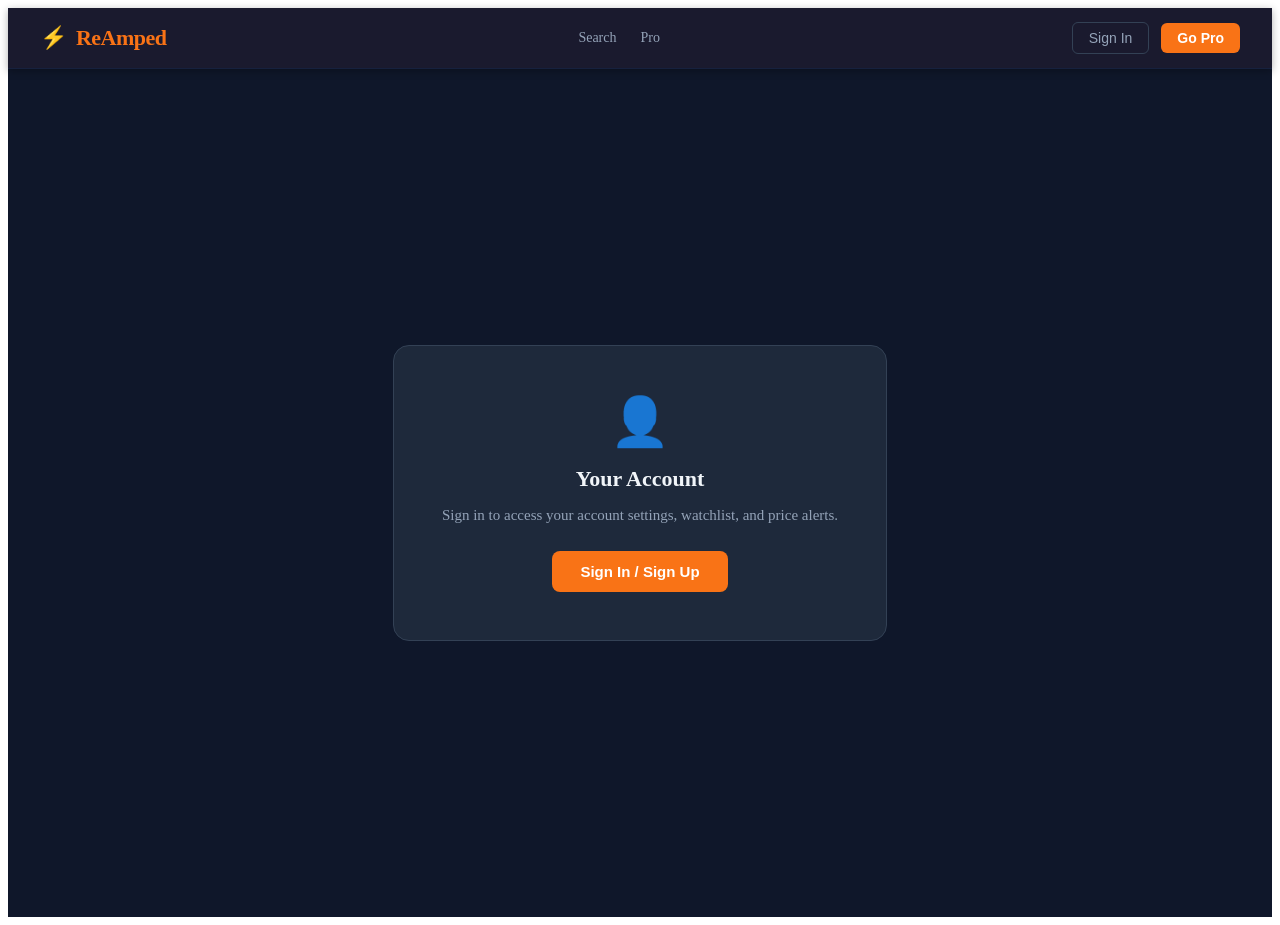
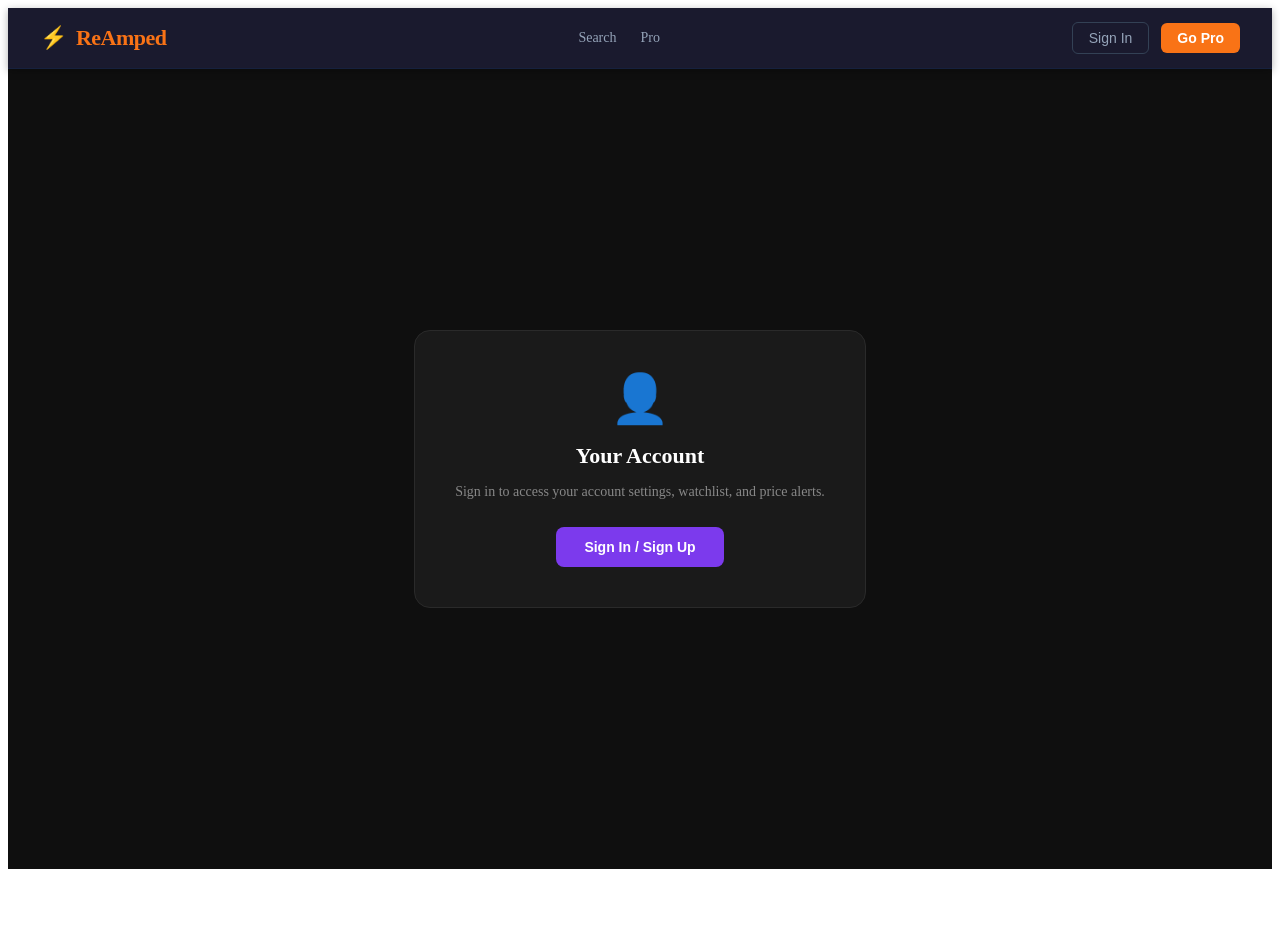
Before and after one commit to glenthomas73-arch/reamped, a React (Create React App) app in the folder frontend/: page /account in a window 1280 px wide. After the commit the page ends 877 px from the top, so only its background shows below. Built offline with nearby package versions, Linux system fonts and the light colour scheme; no server answers.

Commit message:
feat(AccountPage): live subscription status, billing details, cancel-with-confirm flow

```diff
--- a/frontend/src/pages/AccountPage.js
+++ b/frontend/src/pages/AccountPage.js
@@ -1,10 +1,35 @@
-import React from 'react';
+import React, { useState, useEffect, useCallback } from 'react';
 import { Link, useNavigate } from 'react-router-dom';
 import { useAuth } from '../AuthContext';
 
+const API_BASE = process.env.REACT_APP_API_URL || 'http://localhost:3001';
+
 export default function AccountPage() {
-    const { user, logout, isPro } = useAuth();
+      const { user, token, logout, isPro } = useAuth();
       const navigate = useNavigate();
+      const [subStatus, setSubStatus] = useState(null);
+      const [subLoading, setSubLoading] = useState(false);
+      const [cancelLoading, setCancelLoading] = useState(false);
+      const [cancelConfirm, setCancelConfirm] = useState(false);
+      const [cancelDone, setCancelDone] = useState(null); // { cancel_at }
+  const [subError, setSubError] = useState('');
+
+  const fetchSubStatus = useCallback(async () => {
+          if (!token || !isPro) return;
+          setSubLoading(true);
+          try {
+                    const res = await fetch(`${API_BASE}/api/subscriptions/status`, {
+                                headers: { Authorization: `Bearer ${token}` },
+                    });
+                    if (res.ok) {
+                                const data = await res.json();
+                                setSubStatus(data);
+                    }
+          } catch (_) {}
+          finally { setSubLoading(false); }
+  }, [token, isPro]);
+
+  useEffect(() => { fetchSubStatus(); }, [fetchSubStatus]);
 
   if (!user) {
           return (
@@ -19,28 +44,57 @@ export default function AccountPage() {
           );
   }
 
-  const handleLogout = () => {
-        logout();
-        navigate('/');
+  const handleLogout = () => { logout(); navigate('/'); };
+
+  const handleCancelSubscription = async () => {
+          if (!cancelConfirm) { setCancelConfirm(true); return; }
+          setCancelLoading(true);
+          setSubError('');
+          try {
+                    const res = await fetch(`${API_BASE}/api/subscriptions/cancel`, {
+                                method: 'POST',
+                                headers: { Authorization: `Bearer ${token}` },
+                    });
+                    const data = await res.json();
+                    if (!res.ok) throw new Error(data.error || 'Cancellation failed');
+                    setCancelDone({ cancel_at: data.cancel_at });
+                    setCancelConfirm(false);
+                    fetchSubStatus(); // refresh status
+          } catch (err) {
+                    setSubError(err.message);
+          } finally {
+                    setCancelLoading(false);
+          }
   };
 
   const memberSince = user.created_at
         ? new Date(user.created_at).toLocaleDateString('en-US', { month: 'long', year: 'numeric' })
           : 'Recently';
 
+  const formatDate = (iso) =>
+          iso ? new Date(iso).toLocaleDateString('en-US', { month: 'long', day: 'numeric', year: 'numeric' }) : '—';
+
+  const planLabel = subStatus?.plan === 'annual' ? 'Annual' : 'Monthly';
+      const renewsOrEnds = subStatus?.cancel_at_period_end ? 'Ends' : 'Renews';
+      const periodEnd = subStatus?.current_period_end
+        ? formatDate(subStatus.current_period_end)
+              : user.subscription_ends_at
+          ? formatDate(user.subscription_ends_at)
+                : null;
+
   return (
           <div style={styles.page}>
       <div style={styles.container}>
+
+  {/* Profile header */}
               <div style={styles.profileCard}>
-          <div style={styles.avatar}>
-  {user.email?.[0]?.toUpperCase()}
-</div>
+          <div style={styles.avatar}>{user.email?.[0]?.toUpperCase()}</div>
           <div style={styles.profileInfo}>
             <h1 style={styles.email}>{user.email}</h1>
 {user.display_name && <p style={styles.displayName}>{user.display_name}</p>}
              <div style={styles.badges}>
               <span style={isPro ? styles.proBadge : styles.freeBadge}>
-{isPro ? '&#9889; Pro' : 'Free'}
+{isPro ? '\u26A1 Pro' : 'Free'}
 </span>
               <span style={styles.memberBadge}>Member since {memberSince}</span>
     </div>
@@ -48,20 +102,73 @@ export default function AccountPage() {
     </div>
 
         <div style={styles.grid}>
-{/* Plan Card */}
+
+{/* Plan / Billing Card */}
               <div style={styles.card}>
             <h2 style={styles.cardTitle}>Your Plan</h2>
 {isPro ? (
                   <div>
+{cancelDone && (
+                      <div style={styles.flashWarn}>
+                        Subscription cancelled. You'll keep Pro access until {formatDate(cancelDone.cancel_at)}.
+    </div>
+                 )}
+{subError && <div style={styles.flashError}>{subError}</div>}
+
                 <div style={styles.planRow}>
                   <span style={styles.planName}>ReAmped Pro</span>
-                    <span style={styles.proBadge}>Active</span>
+ {subStatus?.cancel_at_period_end
+                      ? <span style={styles.cancellingBadge}>Cancelling</span>
+                      : <span style={styles.proBadge}>Active</span>}
                           </div>
+
+  {subLoading ? (
+                        <p style={styles.planNote}>Loading billing details...</p>
+                   ) : subStatus ? (
+                                         <div style={styles.billingDetails}>
+                                           <div style={styles.billingRow}>
+                                             <span style={styles.billingLabel}>Plan</span>
+                                             <span style={styles.billingValue}>{planLabel}</span>
+                       </div>
+                                           <div style={styles.billingRow}>
+                                             <span style={styles.billingLabel}>{renewsOrEnds}</span>
+                                             <span style={styles.billingValue}>{periodEnd}</span>
+                       </div>
+                                           <div style={styles.billingRow}>
+                                             <span style={styles.billingLabel}>Status</span>
+                                             <span style={styles.billingValue}>{subStatus.status}</span>
+                       </div>
+                       </div>
+                                       ) : (
+                                         periodEnd && (
+                                                                 <p style={styles.planNote}>{renewsOrEnds} {periodEnd}</p>
+                                         )
+                   )}
+
                  <p style={styles.planDesc}>You have access to all Pro features: price alerts, watchlist, and price history.</p>
- {user.subscription_ends_at && (
-                     <p style={styles.planNote}>
-                       Renews {new Date(user.subscription_ends_at).toLocaleDateString()}
+
+  {!subStatus?.cancel_at_period_end && !cancelDone && (
+                        <div style={styles.cancelWrap}>
+  {cancelConfirm ? (
+                            <div style={styles.cancelConfirmBox}>
+                              <p style={styles.cancelConfirmText}>
+                                Are you sure? You'll keep Pro access until the end of your billing period.
       </p>
+                              <div style={styles.cancelBtnRow}>
+                                <button style={styles.cancelConfirmBtn} onClick={handleCancelSubscription} disabled={cancelLoading}>
+  {cancelLoading ? 'Cancelling...' : 'Yes, cancel my plan'}
+      </button>
+                                <button style={styles.cancelAbortBtn} onClick={() => setCancelConfirm(false)}>
+                                  Keep my plan
+      </button>
+      </div>
+      </div>
+                          ) : (
+                                                          <button style={styles.cancelLink} onClick={handleCancelSubscription}>
+                              Cancel subscription
+      </button>
+                          )}
+  </div>
                   )}
  </div>
              ) : (
@@ -105,7 +212,7 @@ export default function AccountPage() {
                   </div>
                   </div>
 
-{/* Account Actions */}
+{/* Account info + sign out */}
           <div style={styles.card}>
             <h2 style={styles.cardTitle}>Account</h2>
             <div style={styles.actionList}>
@@ -118,13 +225,11 @@ export default function AccountPage() {
                 <span style={styles.actionValue}>{isPro ? 'Pro' : 'Free'}</span>
               </div>
               <div style={styles.actionItem}>
-                <span style={styles.actionLabel}>Email verified</span>
-                <span style={styles.actionValue}>{user.email_verified ? '&#10003; Verified' : 'Pending'}</span>
+                <span style={styles.actionLabel}>Member since</span>
+                <span style={styles.actionValue}>{memberSince}</span>
               </div>
               </div>
-            <button style={styles.logoutBtn} onClick={handleLogout}>
-                          Sign Out
-            </button>
+            <button style={styles.logoutBtn} onClick={handleLogout}>Sign Out</button>
               </div>
               </div>
               </div>
@@ -133,60 +238,53 @@ export default function AccountPage() {
 }
 
 const styles = {
-    page: { background: '#0f172a', minHeight: '100vh', padding: '40px 24px' },
-    container: { maxWidth: 900, margin: '0 auto' },
-    profileCard: {
-          background: '#1e293b',
-          border: '1px solid #334155',
-          borderRadius: 16,
-          padding: 32,
-          display: 'flex',
-          alignItems: 'center',
-          gap: 24,
-          marginBottom: 28,
-    },
-    avatar: {
-          width: 72,
-          height: 72,
-          borderRadius: '50%',
-          background: '#f97316',
-          color: '#fff',
-          fontSize: 28,
-          fontWeight: 800,
-          display: 'flex',
-          alignItems: 'center',
-          justifyContent: 'center',
-          flexShrink: 0,
-    },
-    profileInfo: { flex: 1 },
-    email: { fontSize: 20, fontWeight: 700, color: '#f1f5f9', margin: '0 0 4px' },
-    displayName: { fontSize: 15, color: '#94a3b8', margin: '0 0 12px' },
-    badges: { display: 'flex', gap: 10, flexWrap: 'wrap' },
-    proBadge: { background: '#f97316', color: '#fff', fontSize: 12, fontWeight: 700, borderRadius: 6, padding: '3px 10px' },
-    freeBadge: { background: '#1e293b', color: '#94a3b8', fontSize: 12, fontWeight: 600, borderRadius: 6, padding: '3px 10px', border: '1px solid #334155' },
-    memberBadge: { color: '#64748b', fontSize: 12, display: 'flex', alignItems: 'center' },
-    grid: { display: 'grid', gridTemplateColumns: 'repeat(auto-fit, minmax(260px, 1fr))', gap: 20 },
-    card: { background: '#1e293b', border: '1px solid #334155', borderRadius: 14, padding: 24 },
-    cardTitle: { fontSize: 16, fontWeight: 700, color: '#f1f5f9', margin: '0 0 20px' },
-    planRow: { display: 'flex', justifyContent: 'space-between', alignItems: 'center', marginBottom: 12 },
-    planName: { fontSize: 16, fontWeight: 600, color: '#f1f5f9' },
-    planDesc: { fontSize: 14, color: '#94a3b8', lineHeight: 1.5, margin: '0 0 16px' },
-    planNote: { fontSize: 13, color: '#64748b', margin: 0 },
-    upgradeBtn: { display: 'inline-block', padding: '9px 18px', background: '#f97316', color: '#fff', borderRadius: 8, textDecoration: 'none', fontSize: 14, fontWeight: 700 },
+      page: { minHeight: '100vh', background: '#0f0f0f', padding: '40px 16px' },
+      container: { maxWidth: 960, margin: '0 auto' },
+      gate: { minHeight: '100vh', background: '#0f0f0f', display: 'flex', alignItems: 'center', justifyContent: 'center' },
+      gateCard: { background: '#1a1a1a', border: '1px solid #2a2a2a', borderRadius: 16, padding: 40, textAlign: 'center', maxWidth: 380 },
+      gateIcon: { fontSize: 48, marginBottom: 16 },
+      gateTitle: { color: '#fff', fontSize: 22, fontWeight: 700, margin: '0 0 12px' },
+      gateText: { color: '#888', fontSize: 14, margin: '0 0 24px', lineHeight: 1.6 },
+      gateBtn: { padding: '12px 28px', background: '#7c3aed', color: '#fff', border: 'none', borderRadius: 8, fontSize: 14, fontWeight: 600, cursor: 'pointer' },
+      profileCard: { display: 'flex', alignItems: 'center', gap: 20, background: '#1a1a1a', border: '1px solid #2a2a2a', borderRadius: 16, padding: '24px 28px', marginBottom: 24 },
+      avatar: { width: 56, height: 56, borderRadius: '50%', background: '#7c3aed', color: '#fff', fontSize: 22, fontWeight: 700, display: 'flex', alignItems: 'center', justifyContent: 'center', flexShrink: 0 },
+      profileInfo: { flex: 1, minWidth: 0 },
+      email: { color: '#fff', fontSize: 18, fontWeight: 600, margin: '0 0 4px', wordBreak: 'break-all' },
+      displayName: { color: '#888', fontSize: 14, margin: '0 0 10px' },
+      badges: { display: 'flex', gap: 8, flexWrap: 'wrap' },
+      proBadge: { background: 'rgba(124,58,237,0.2)', color: '#a78bfa', border: '1px solid #7c3aed', borderRadius: 99, padding: '2px 10px', fontSize: 12, fontWeight: 600 },
+      freeBadge: { background: '#2a2a2a', color: '#888', border: '1px solid #444', borderRadius: 99, padding: '2px 10px', fontSize: 12, fontWeight: 600 },
+      cancellingBadge: { background: 'rgba(234,179,8,0.15)', color: '#fbbf24', border: '1px solid #b45309', borderRadius: 99, padding: '2px 10px', fontSize: 12, fontWeight: 600 },
+      memberBadge: { color: '#555', fontSize: 12, padding: '2px 0' },
+      grid: { display: 'grid', gridTemplateColumns: 'repeat(auto-fill, minmax(280px, 1fr))', gap: 20 },
+      card: { background: '#1a1a1a', border: '1px solid #2a2a2a', borderRadius: 16, padding: '24px 24px' },
+      cardTitle: { color: '#fff', fontSize: 16, fontWeight: 700, margin: '0 0 18px' },
+      flashWarn: { background: '#2d2700', border: '1px solid #856404', color: '#ffc107', borderRadius: 8, padding: '10px 14px', marginBottom: 14, fontSize: 13, lineHeight: 1.5 },
+      flashError: { background: '#3b0d0d', border: '1px solid #7f1d1d', color: '#fca5a5', borderRadius: 8, padding: '10px 14px', marginBottom: 14, fontSize: 13 },
+      planRow: { display: 'flex', alignItems: 'center', justifyContent: 'space-between', marginBottom: 12 },
+      planName: { color: '#fff', fontSize: 15, fontWeight: 600 },
+      planDesc: { color: '#888', fontSize: 13, lineHeight: 1.6, marginBottom: 16 },
+      planNote: { color: '#666', fontSize: 13, marginBottom: 12 },
+      billingDetails: { background: '#0f0f0f', border: '1px solid #2a2a2a', borderRadius: 8, padding: '12px 14px', marginBottom: 14, display: 'flex', flexDirection: 'column', gap: 8 },
+      billingRow: { display: 'flex', justifyContent: 'space-between', fontSize: 13 },
+      billingLabel: { color: '#666' },
+      billingValue: { color: '#ccc', fontWeight: 500, textTransform: 'capitalize' },
+      upgradeBtn: { display: 'inline-block', padding: '10px 20px', background: '#7c3aed', color: '#fff', borderRadius: 8, fontSize: 13, fontWeight: 600, textDecoration: 'none' },
+      cancelWrap: { marginTop: 8 },
+      cancelConfirmBox: { background: '#1c1010', border: '1px solid #7f1d1d', borderRadius: 8, padding: '14px 16px' },
+      cancelConfirmText: { color: '#fca5a5', fontSize: 13, lineHeight: 1.5, margin: '0 0 12px' },
+      cancelBtnRow: { display: 'flex', gap: 10, flexWrap: 'wrap' },
+      cancelConfirmBtn: { padding: '8px 16px', background: '#dc2626', color: '#fff', border: 'none', borderRadius: 6, fontSize: 13, fontWeight: 600, cursor: 'pointer' },
+      cancelAbortBtn: { padding: '8px 16px', background: '#2a2a2a', color: '#ccc', border: '1px solid #444', borderRadius: 6, fontSize: 13, fontWeight: 600, cursor: 'pointer' },
+      cancelLink: { background: 'none', border: 'none', color: '#666', fontSize: 12, cursor: 'pointer', textDecoration: 'underline', padding: 0 },
       linkList: { display: 'flex', flexDirection: 'column', gap: 4 },
-    linkItem: { display: 'flex', alignItems: 'center', gap: 12, padding: '10px 12px', borderRadius: 8, textDecoration: 'none', transition: 'background 0.15s' },
+      linkItem: { display: 'flex', alignItems: 'center', gap: 12, padding: '10px 12px', background: '#111', borderRadius: 8, textDecoration: 'none', color: 'inherit' },
       linkIcon: { fontSize: 18, width: 24, textAlign: 'center' },
-    linkText: { flex: 1, color: '#cbd5e1', fontSize: 14, fontWeight: 500 },
-    linkArrow: { color: '#475569', fontSize: 14 },
-    actionList: { display: 'flex', flexDirection: 'column', gap: 14, marginBottom: 24 },
-    actionItem: { display: 'flex', justifyContent: 'space-between', alignItems: 'center', borderBottom: '1px solid #1e293b', paddingBottom: 10 },
-    actionLabel: { fontSize: 13, color: '#64748b', fontWeight: 600 },
-    actionValue: { fontSize: 13, color: '#94a3b8' },
-    logoutBtn: { width: '100%', padding: '10px', background: 'transparent', border: '1px solid #475569', borderRadius: 8, color: '#94a3b8', fontSize: 14, fontWeight: 600, cursor: 'pointer' },
-    gate: { background: '#0f172a', minHeight: '100vh', display: 'flex', alignItems: 'center', justifyContent: 'center', padding: 24 },
-    gateCard: { background: '#1e293b', borderRadius: 16, padding: 48, maxWidth: 400, textAlign: 'center', border: '1px solid #334155' },
-    gateIcon: { fontSize: 48, marginBottom: 16 },
-    gateTitle: { fontSize: 22, fontWeight: 800, color: '#f1f5f9', margin: '0 0 12px' },
-    gateText: { color: '#94a3b8', fontSize: 15, margin: '0 0 24px', lineHeight: 1.5 },
-    gateBtn: { padding: '12px 28px', background: '#f97316', border: 'none', borderRadius: 8, color: '#fff', fontSize: 15, fontWeight: 700, cursor: 'pointer' },
+      linkText: { flex: 1, color: '#ccc', fontSize: 14 },
+      linkArrow: { color: '#555', fontSize: 14 },
+      actionList: { display: 'flex', flexDirection: 'column', gap: 12, marginBottom: 24 },
+      actionItem: { display: 'flex', justifyContent: 'space-between', gap: 12 },
+      actionLabel: { color: '#666', fontSize: 13 },
+      actionValue: { color: '#ccc', fontSize: 13, fontWeight: 500, textAlign: 'right', wordBreak: 'break-all' },
+      logoutBtn: { width: '100%', padding: '10px 0', background: '#1e0000', color: '#f87171', border: '1px solid #7f1d1d', borderRadius: 8, fontSize: 13, fontWeight: 600, cursor: 'pointer' },
 };
```
Lines whose indentation alone changed are shown as unchanged.
